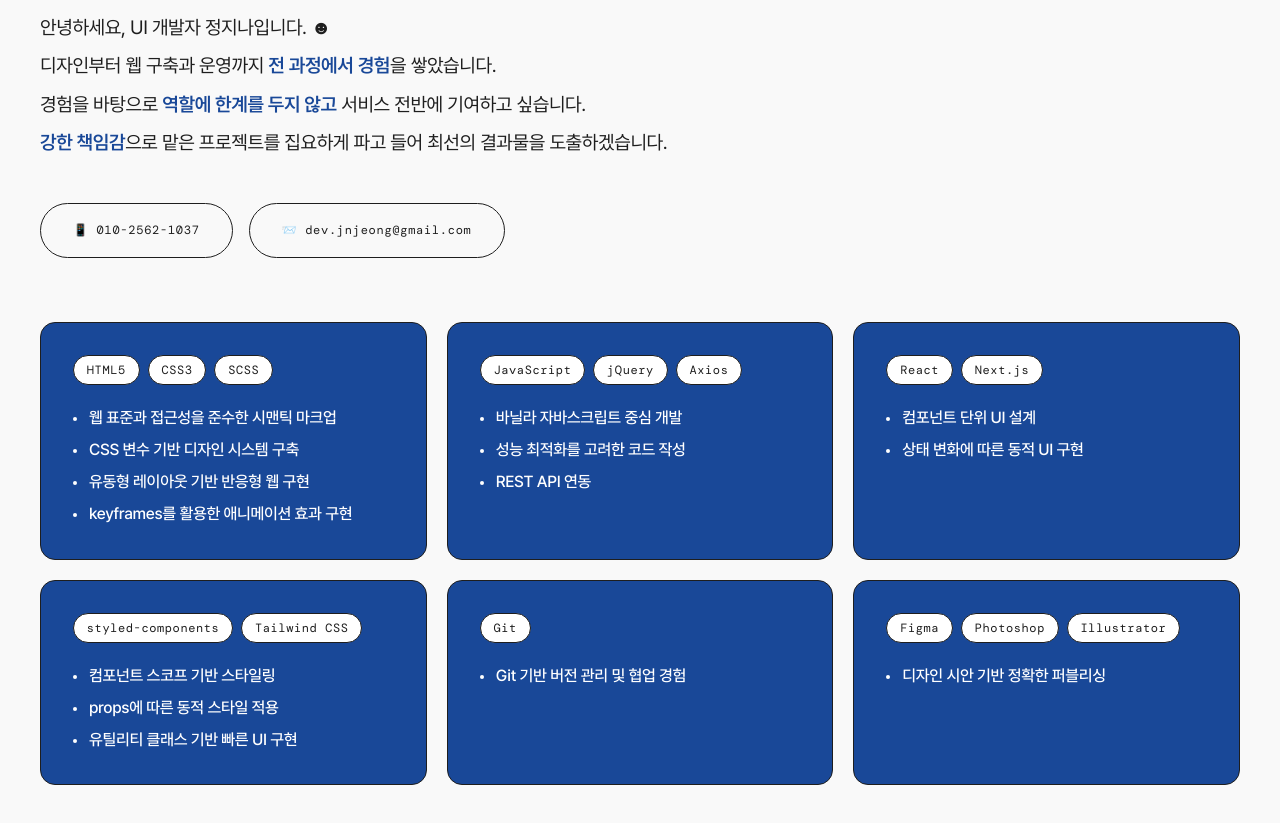
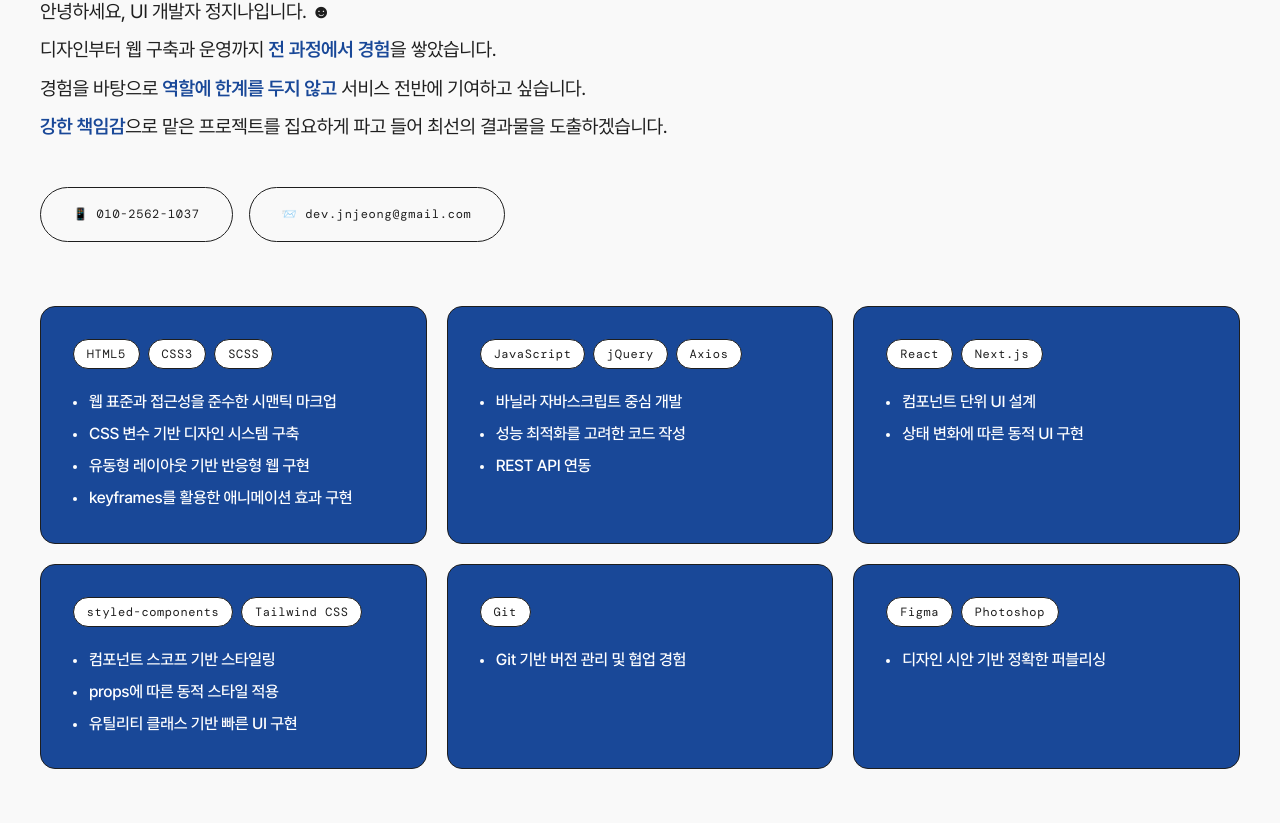
Before and after one commit to jinayeui/portfolio-v2, a Next.js app: page / in a window 1280 px wide. Shown: the part 1023-1846 px from the top of the page. Built offline with nearby package versions, Linux system fonts and the light colour scheme.

Commit message:
fix: About title margin-bottom 조정 및 skill 수정

```diff
--- a/components/section/About.module.css
+++ b/components/section/About.module.css
@@ -1,5 +1,5 @@
 .title {
-  margin-bottom: 2.5rem;
+  margin-bottom: 1.5rem;
 }
 
 .description {
--- a/components/section/About.tsx
+++ b/components/section/About.tsx
@@ -83,7 +83,6 @@ export default function About() {
         <div className={styles.skill}>
           <dt>Figma</dt>
           <dt>Photoshop</dt>
-          <dt>Illustrator</dt>
           <dd>
             <ul>
               <li>디자인 시안 기반 정확한 퍼블리싱</li>
```
